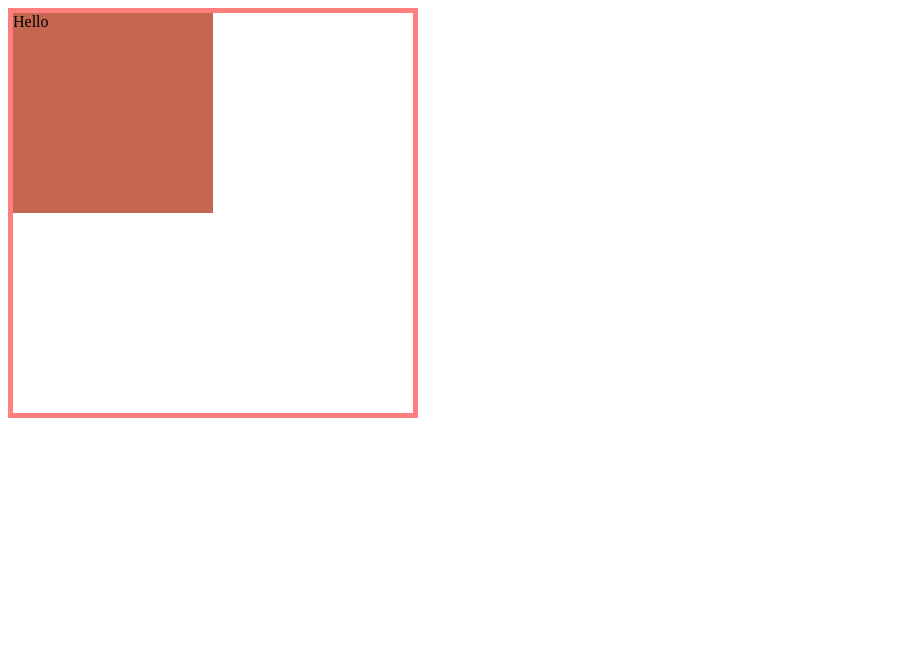
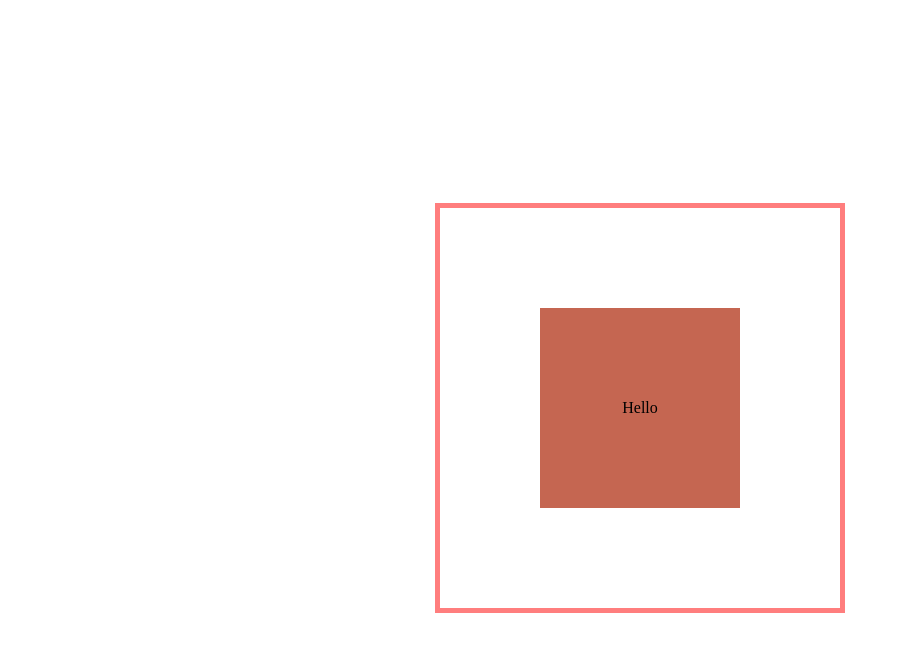
Before and after one commit to tmdvy1008/person2, a website built with Parcel: page index.html in a window 1280 px wide. Shown: the whole page, without its empty margins (0-900 px from the left). Built offline with nearby package versions, Linux system fonts and the light colour scheme.

Commit message:
3rd vesion

```diff
--- a/main.scss
+++ b/main.scss
@@ -1,10 +1,21 @@
+body {
+  display: flex;
+  justify-content: center;
+  align-items: center;
+  height: 100vh;
+}
 .container{
   border: 5px solid rgba(255, 0, 0, 0.507);
   width: 400px;
   height: 400px;
+  display: flex;
+  justify-content: center;
+  align-items: center;
   .box{
     width: 200px;
     height: 200px;
     background-color: rgb(197, 102, 81);
+    text-align: center;
+    line-height: 200px;
   }
 }
```
